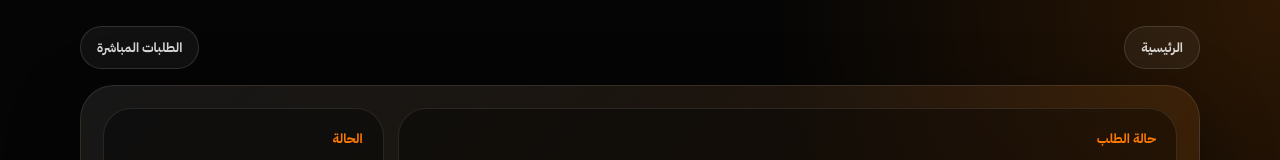
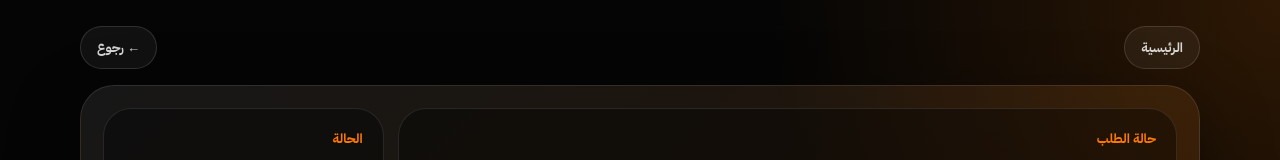
Before and after one commit to juda2018-del/juda-food-app, a Next.js app: page /order-status in a window 1280 px wide. Shown: the top 160 px of the page. Built offline with nearby package versions, Linux system fonts and the light colour scheme; no server answers; the database is empty.

Commit message:
Add back button to order status

```diff
--- a/app/order-status/page.tsx
+++ b/app/order-status/page.tsx
@@ -417,9 +417,20 @@ export default function OrderStatusPage() {
             الرئيسية
           </Link>
 
-          <Link href="/live-orders" style={styles.pill}>
-            الطلبات المباشرة
-          </Link>
+          <button
+            type="button"
+            style={{ ...styles.pill, cursor: "pointer" }}
+            onClick={() => {
+              if (window.history.length > 1) {
+                window.history.back();
+                return;
+              }
+
+              window.location.assign("/");
+            }}
+          >
+            ← رجوع
+          </button>
         </header>
 
         <section style={styles.hero}>
```
